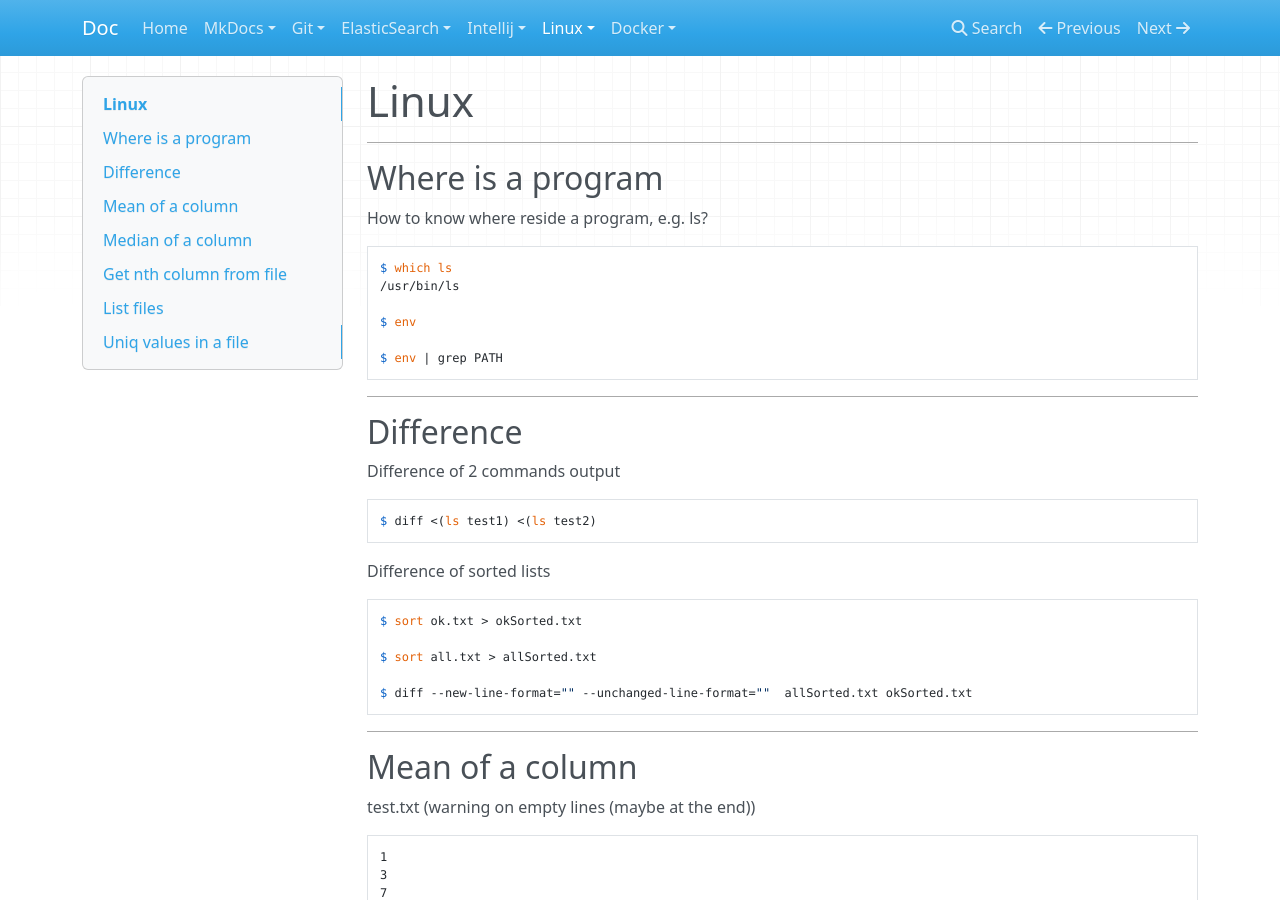
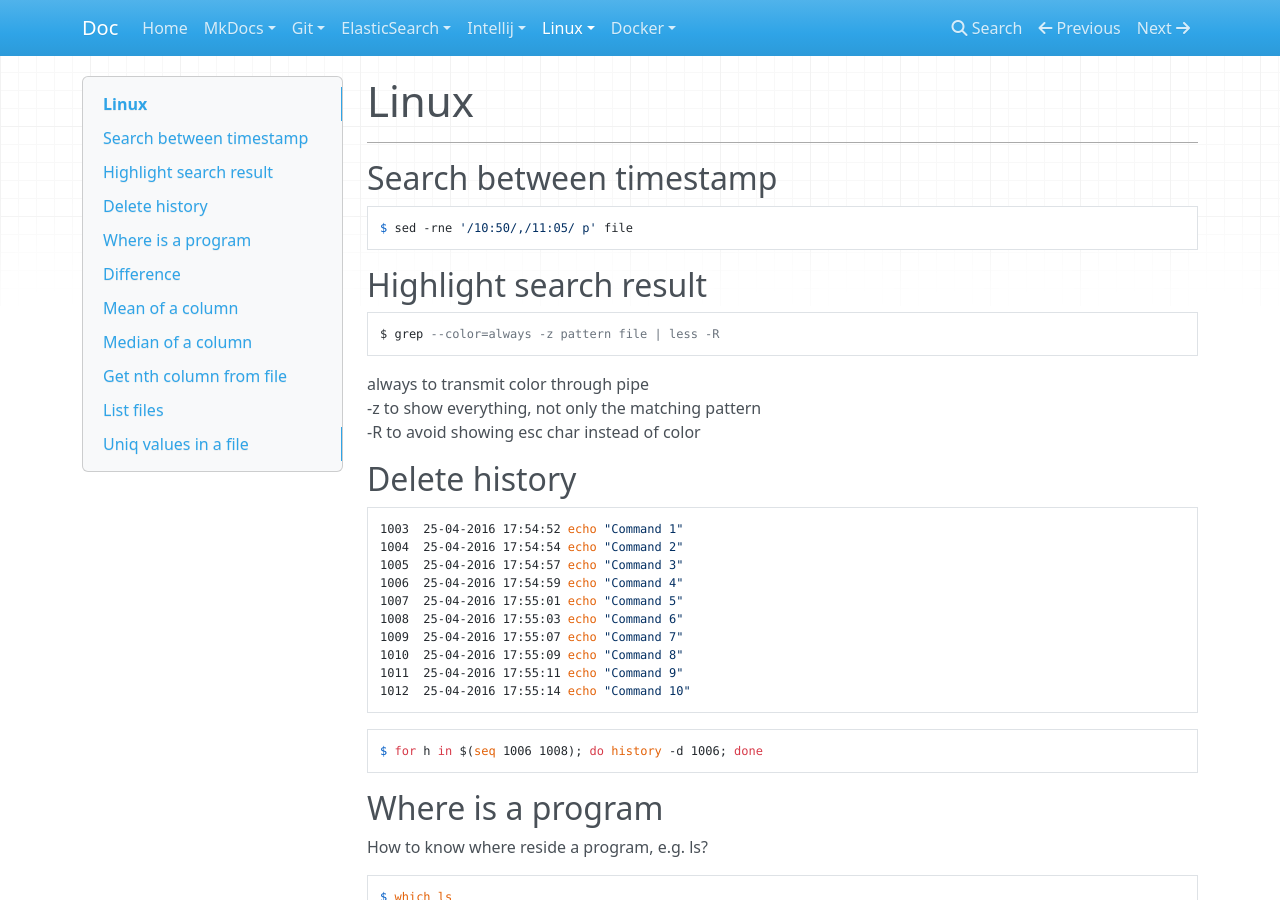
Before and after one commit to oldu73/doc, an MkDocs documentation site: the page built from docs/linux/linux.md, in a window 1280 px wide and 900 px high. Built offline with MkDocs 1.6.1, drawn with Linux system fonts in a browser that asks for light colours; nearby versions of some CDN libraries.

Commit message:
Delete history and highlight search and search between timestamp

````diff
--- a/docs/linux/linux.md
+++ b/docs/linux/linux.md
@@ -1,6 +1,41 @@
 # Linux
 
 ***
+
+## Search between timestamp
+
+```
+$ sed -rne '/10:50/,/11:05/ p' file
+```
+
+## Highlight search result
+
+```
+$ grep --color=always -z pattern file | less -R
+```
+
+always to transmit color through pipe
+-z to show everything, not only the matching pattern
+-R to avoid showing esc char instead of color
+
+## Delete history
+
+```
+1003  25-04-2016 17:54:52 echo "Command 1"
+1004  25-04-2016 17:54:54 echo "Command 2"
+1005  25-04-2016 17:54:57 echo "Command 3"
+1006  25-04-2016 17:54:59 echo "Command 4"
+1007  25-04-2016 17:55:01 echo "Command 5"
+1008  25-04-2016 17:55:03 echo "Command 6"
+1009  25-04-2016 17:55:07 echo "Command 7"
+1010  25-04-2016 17:55:09 echo "Command 8"
+1011  25-04-2016 17:55:11 echo "Command 9"
+1012  25-04-2016 17:55:14 echo "Command 10"
+```
+
+```
+$ for h in $(seq 1006 1008); do history -d 1006; done
+```
 
 ## Where is a program
 
````
